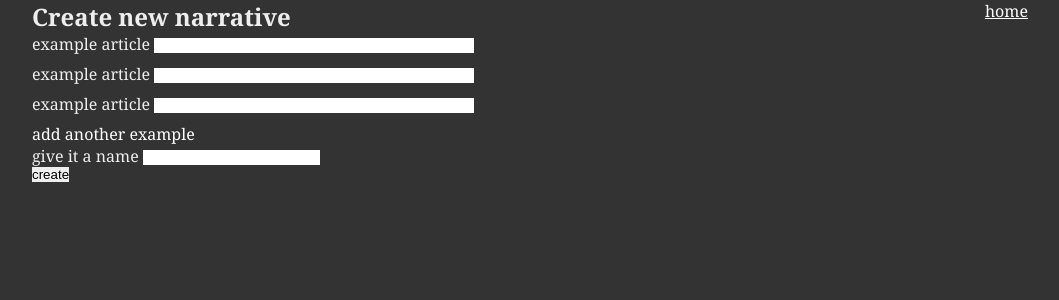
After one commit to tfgg/News, a Django app: template core/templates/narrative_create.html in a window 1280 px wide. The commit adds this page. Shown: the top 300 px of the page, without its empty margins (110-1169 px from the left). Run offline with Django 3.2, Linux system fonts and the light colour scheme; the template is opened without the code that fills it, so the values that code supplies are empty; parts of the project's set-up code (start-up, migrations or seed data) failed here and were passed over; some libraries are stand-ins or nearby versions.

Commit message:
Beginnings of form to create a new narrative. Many to many relation on narrative-user to support subscriptions

```diff
--- a/core/models.py
+++ b/core/models.py
@@ -4,6 +4,7 @@ import xml.utils.iso8601 as iso8601
 import lxml.html
 import itertools
 
+from django.contrib.auth.models import User
 from django.core.urlresolvers import reverse
 from django.db import models
 
@@ -53,6 +54,8 @@ class Narrative(models.Model):
   title = models.CharField(max_length=200)
   slug = models.SlugField()
 
+  subscriptions = models.ManyToManyField(User)
+
   def searches(self):
     return GuardianSearch.objects.filter(narrative=self)
 
--- a/core/templates/home.html
+++ b/core/templates/home.html
@@ -1,5 +1,6 @@
 {% extends "page.html" %}
 {% block content %}
+<a href='{% url create_narrative %}'>create new narrative</a>
 <ul class='narratives'>
 {% for narrative in narratives %}
 <li class='narrative'>
--- a/core/templates/narrative.html
+++ b/core/templates/narrative.html
@@ -9,6 +9,7 @@
     <li><a href=''>add search terms</a></li>
   </ul>
   <div class="clear"></div>
+  <a href='{% url flush_narrative slug=narrative.slug %}'>flush cache</a>
   <ul class="articles">
     {% for date, results in grouped_articles %}
       <li class='date_tag'>{{ date }}</li>
--- /dev/null
+++ b/core/templates/narrative_create.html
@@ -0,0 +1,24 @@
+{% extends 'page.html' %}
+
+{% block header %}
+  <link rel='stylesheet' href='/static/narrative_create.css' type='text/css'/>
+{% endblock %}
+
+{% block content %}
+<script>
+function add_example_box() {
+  $('#example_articles').append("<label>example article</label> <input type='text'/><br/>");
+}
+</script>
+<h2>Create new narrative</h2>
+<form class='create_narrative'>
+  <div id='example_articles'>
+  <div class='article_url'><label>example article</label> <input type='text'/></div>
+  <div class='article_url'><label>example article</label> <input type='text'/></div>
+  <div class='article_url'><label>example article</label> <input type='text'/></div>
+  </div>
+  <a onclick='javascript:add_example_box()'>add another example</a><br/>
+  <label>give it a name</label> <input type='text' name='title'/><br/>
+  <input type='submit' value='create'/>
+</form>
+{% endblock %}
--- a/core/templates/page.html
+++ b/core/templates/page.html
@@ -2,11 +2,12 @@
 <head>
 <meta name="viewport" content="width=320" />
 <link rel="stylesheet" href="/static/screen.css" type="text/css"/>
+<script type="text/javascript" src="https://ajax.googleapis.com/ajax/libs/jquery/1.4.4/jquery.min.js"></script>
+{% block header %}
+
+{% endblock %}
 </head>
 <body>
-<script type="text/javascript" src="https://ajax.googleapis.com/ajax/libs/jquery/1.4.4/jquery.min.js"></script>
-<script>
-</script>
 <a href='{% url home %}' style='float:right;'>home</a>
 {% block content %}
 {% endblock %}
--- a/core/urls.py
+++ b/core/urls.py
@@ -5,5 +5,7 @@ import views
 urlpatterns = patterns('',
     url(r'^$', views.home, name="home"),
     url(r'^narratives/id/(?P<id>\d)$', views.narrative, name="narrative_id"),
+    url(r'^narratives/create$', views.create_narrative, name="create_narrative"),
+    url(r'^narratives/flush/(?P<slug>[\w-]+)$', views.flush_narrative, name="flush_narrative"),
     url(r'^narratives/(?P<slug>[\w-]+)$', views.narrative, name="narrative_slug"),
 )
--- /dev/null
+++ b/static/narrative_create.css
@@ -0,0 +1,24 @@
+form.create_narrative {
+  width:100%;
+}
+
+#example_articles {
+
+}
+
+#example_articles > .article_url > input {
+  min-width:320px;
+}
+
+#example_articles > .article_url {
+  clear:left;
+  margin-bottom:0.5em;
+  width:100%;
+}
+
+#example_articles > label {
+  display:block;
+  float:left;
+  clear:left;
+  width:200px;
+}
```
Also changed, not shown: analysis.py (+35 -0 lines), core/views.py (+12 -1 lines), core/migrations/0005_auto.py (added).
